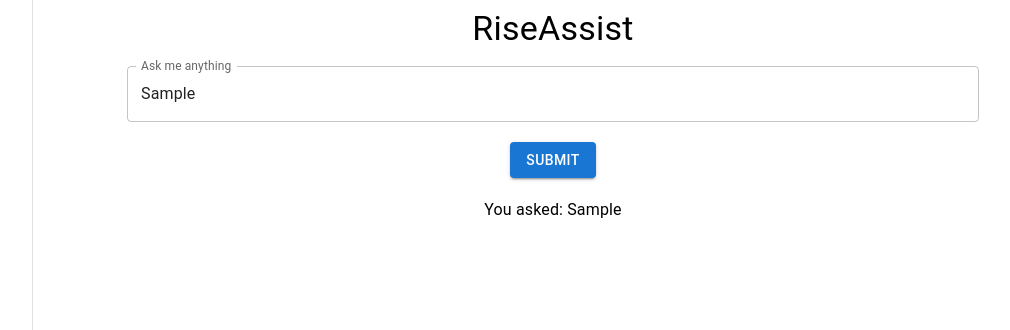
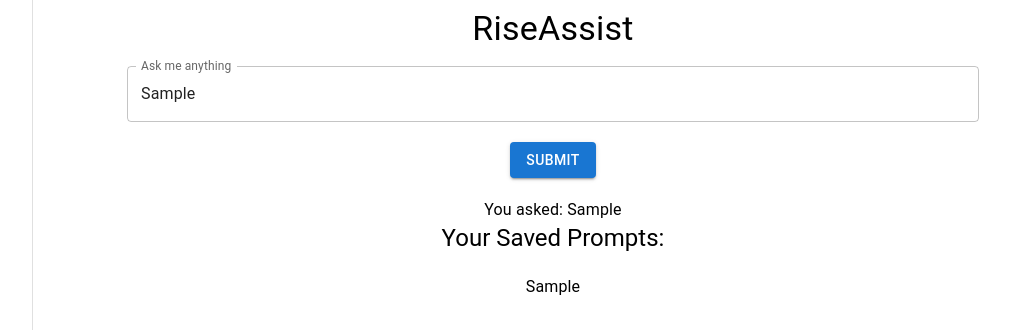
Before and after one commit to nsharpe-rise8/RiseU-Engineering-101, a React app in the folder application/riser-chat-ui/: page / in a window 1280 px wide. Both pictures are taken after typing "Sample" into the empty fields and a click on the button "SUBMIT". Shown: the top 330 px of the page, without its empty margins (207-1217 px from the left). Built offline with nearby package versions, Linux system fonts and the light colour scheme; the HTML template or start-up script is replaced by a standard one.

Commit message:
building out skeleton of chat bot with possible errors

```diff
--- /dev/null
+++ b/application/riser-chat-ui/src/components/PromptList.tsx
@@ -0,0 +1,16 @@
+import { List, ListItem, ListItemText, Typography } from "@mui/material";
+
+export default function PromptList({ items }: { items: string[] }) {
+  return (
+    <>
+      <Typography variant="h5">Your Saved Prompts:</Typography>
+      <List>
+        {items.map((item, index) => (
+          <ListItem key={index}>
+            <ListItemText primary={item} />
+          </ListItem>
+        ))}
+      </List>
+    </>
+  );
+}
--- a/application/riser-chat-ui/src/components/TextInput.tsx
+++ b/application/riser-chat-ui/src/components/TextInput.tsx
@@ -1,25 +1,35 @@
-import { Container, Typography, TextField, Button, Box } from "@mui/material";
-import { useState } from "react";
+import { Typography, TextField, Button, Box } from "@mui/material";
+import { SetStateAction, useState } from "react";
+import PromptList from "./PromptList";
 
 export default function TextInput() {
+
   const [inputValue, setInputValue] = useState("");
   const [response, setResponse] = useState("");
   const [isLoading, setIsLoading] = useState(false);
+  const [prompts, setPrompts] = useState<string[]>([])
 
-  const handleInputChange = (event) => {
+  const handleInputChange = (event: { target: { value: SetStateAction<string>; }; }) => {
     setInputValue(event.target.value);
   };
+
+  // Possible Error: Mutating state directly instead of creating new array
+  function handleAddPrompt(value: string) {
+    prompts.push(value)
+    setPrompts(prompts)
+  }
 
   const handleSubmit = async () => {
     if (!inputValue.trim()) {
       setResponse("Please ask me something.");
       return;
     }
+    handleAddPrompt(inputValue)
     const aiResponse = await simulateApiResponse(inputValue);
     setResponse(aiResponse);
   };
 
-  const simulateApiResponse = async (question): Promise<string> => {
+  const simulateApiResponse = async (question: string): Promise<string> => {
     setIsLoading(true);
     // Simulate an API call with a delay
     return new Promise(resolve => {
@@ -52,6 +62,8 @@ export default function TextInput() {
       <Typography variant="body1" style={{ marginTop: "20px" }}>
         {response}
       </Typography>
+      {/* Error Below: 0 is falsey but still valid in JSX, leads to 0 being rendered when list is empty */}
+      {prompts.length && <PromptList items={prompts} />}
     </Box>
   );
 }
```
